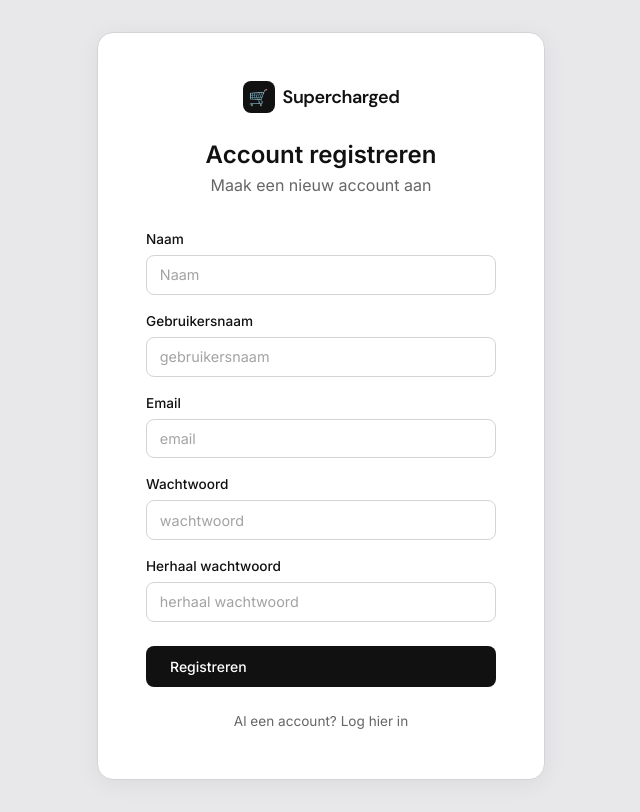
After one commit to LucasdeVette/Website_Externe_Data, a PHP site: page /register.php in a window 1280 px wide. The commit adds this page. Shown: the whole page, without its empty margins (319-959 px from the left). Run offline with PHP 8.4, Linux system fonts and the light colour scheme.

Commit message:
Register Pagina Klaar

```diff
--- /dev/null
+++ b/register.php
@@ -0,0 +1,90 @@
+<?php
+require_once __DIR__ . '/includes/init.php';
+
+use App\Service\AuthService;
+
+$message = "";
+
+if ($_SERVER["REQUEST_METHOD"] === "POST") {
+    $displayName = $_POST["display_name"] ?? "";
+    $username = $_POST["username"] ?? "";
+    $email = $_POST["email"] ?? "";
+    $password = $_POST["password"] ?? "";
+    $passwordRepeat = $_POST["password_repeat"] ?? "";
+
+    if ($displayName == "" || $username == "" || $password == "" || $passwordRepeat == "") {
+        $message = "Vul alle verplichte velden in.";
+    } elseif ($password !== $passwordRepeat) {
+        $message = "De wachtwoorden komen niet overeen.";
+    } else {
+        $auth = new AuthService();
+        $auth->register($username, $password, $displayName, $email);
+
+        header("Location: /");
+        exit;
+    }
+}
+?>
+
+<!DOCTYPE html>
+<html lang="nl">
+<head>
+  <meta charset="UTF-8">
+  <meta name="viewport" content="width=device-width, initial-scale=1.0">
+  <title>Registreren | <?= APP_NAME ?></title>
+  <link rel="icon" type="image/svg+xml" href="/public/icon.svg">
+  <link rel="preconnect" href="https://fonts.googleapis.com">
+  <link rel="preconnect" href="https://fonts.gstatic.com" crossorigin>
+  <link href="https://fonts.googleapis.com/css2?family=Inter:wght@400;500;600;700&family=DM+Sans:wght@400;500;600;700&display=swap" rel="stylesheet">
+  <link rel="stylesheet" href="/style.css">
+</head>
+<body class="login-page">
+  <div class="login-card">
+    <div class="text-center" style="margin-bottom:2rem;">
+      <a href="/" class="logo" style="justify-content:center;">
+        <span class="logo-icon">🛒</span>
+        <span class="logo-text"><?= APP_NAME ?></span>
+      </a>
+      <h1 style="font-size:1.5rem;font-weight:600;margin-top:1.5rem;">Account registreren</h1>
+      <p class="text-muted-foreground">Maak een nieuw account aan</p>
+    </div>
+
+    <?php if ($message): ?>
+      <div class="login-error"><?= htmlspecialchars($message) ?></div>
+    <?php endif; ?>
+
+    <form method="POST" style="display:flex;flex-direction:column;gap:1rem;">
+      <div class="field">
+        <label for="display_name" class="field__label">Naam</label>
+        <input id="display_name" name="display_name" type="text" class="field__input" placeholder="Naam" required>
+      </div>
+
+      <div class="field">
+        <label for="username" class="field__label">Gebruikersnaam</label>
+        <input id="username" name="username" type="text" class="field__input" placeholder="gebruikersnaam" required>
+      </div>
+
+      <div class="field">
+        <label for="email" class="field__label">Email</label>
+        <input id="email" name="email" type="email" class="field__input" placeholder="email">
+      </div>
+
+      <div class="field">
+        <label for="password" class="field__label">Wachtwoord</label>
+        <input id="password" name="password" type="password" class="field__input" placeholder="wachtwoord" required>
+      </div>
+
+      <div class="field">
+        <label for="password_repeat" class="field__label">Herhaal wachtwoord</label>
+        <input id="password_repeat" name="password_repeat" type="password" class="field__input" placeholder="herhaal wachtwoord" required>
+      </div>
+
+      <button type="submit" class="btn btn-primary" style="width:100%;margin-top:0.5rem;">Registreren</button>
+    </form>
+
+    <p class="text-muted-foreground" style="font-size:0.85rem;margin-top:1.5rem;text-align:center;">
+      Al een account? <a href="/">Log hier in</a>
+    </p>
+  </div>
+</body>
+</html>
```
Also changed, not shown: index.php (+7 -0 lines), src/Repository/UserRepository.php (added, +28 -0 lines), src/Service/AuthService.php (+13 -0 lines).
